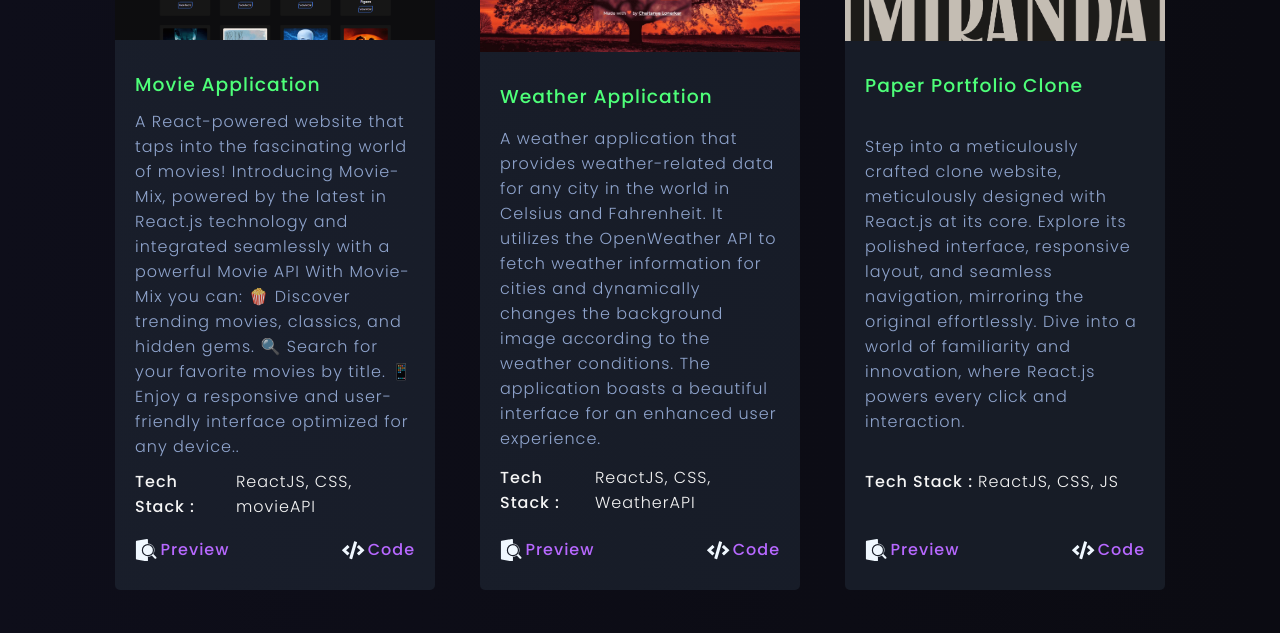
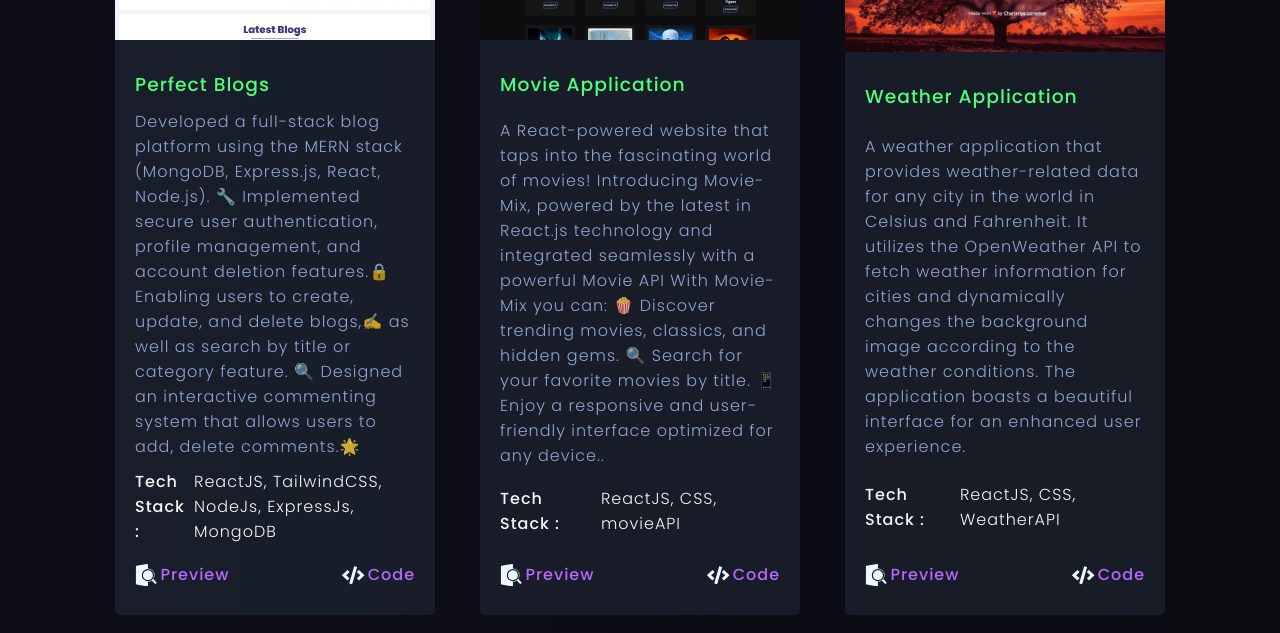
Before and after one commit to ChaitanyaLonarkar/MY-Portfolio, a React (Vite) app: page / in a window 1280 px wide. Shown: the part 3875-4508 px from the top of the page. Built offline with nearby package versions, Linux system fonts and the light colour scheme; grey boxes are pictures that could not be loaded.

Commit message:
added blog project

```diff
--- a/src/Components/Project.jsx
+++ b/src/Components/Project.jsx
@@ -213,11 +213,11 @@ export default function Project() {
                       <div className="stack">{project.tech}</div>
                     </div>
                     <div className="live">
-                      <a href={project.live}>
+                      <a href={project.live} target="_blank">
                         <SiQuicklook className="live-icon" />
                         Preview
                       </a>
-                      <a href={project.code}>
+                      <a href={project.code} target="_blank">
                         <FaCode className="live-icon" />
                         Code
                       </a>
--- a/src/Json/projects.js
+++ b/src/Json/projects.js
@@ -7,9 +7,21 @@ import folio from "../assets/img/folio.png"
 import Edu2 from "../assets/img/Edu2.jpg"
 import game from "../assets/img/game.jpg"
 import converter from "../assets/img/converter.png"
+import blog from "../assets/img/blog.jpeg"
+
 
 
 export const AllProjects = [
+  {
+    image: blog,
+
+    title: "Perfect Blogs",
+    tech: "ReactJS, TailwindCSS, NodeJs, ExpressJs, MongoDB",
+    description: `Developed a full-stack blog platform using the MERN stack (MongoDB, Express.js, React, Node.js). 🔧 Implemented secure user authentication, profile management, and account deletion features.🔒 Enabling users to create, update, and delete blogs,✍️ as well as search by title or category feature. 🔍 Designed an interactive commenting system that allows users to add, delete comments.🌟`,
+    live: "https://perfect-blogs.netlify.app/",
+    code: "https://github.com/ChaitanyaLonarkar/Authentication",
+
+      },
   {
     image: movieimg,
 
```
Also changed, not shown: src/assets/img/blog.jpeg (added).
